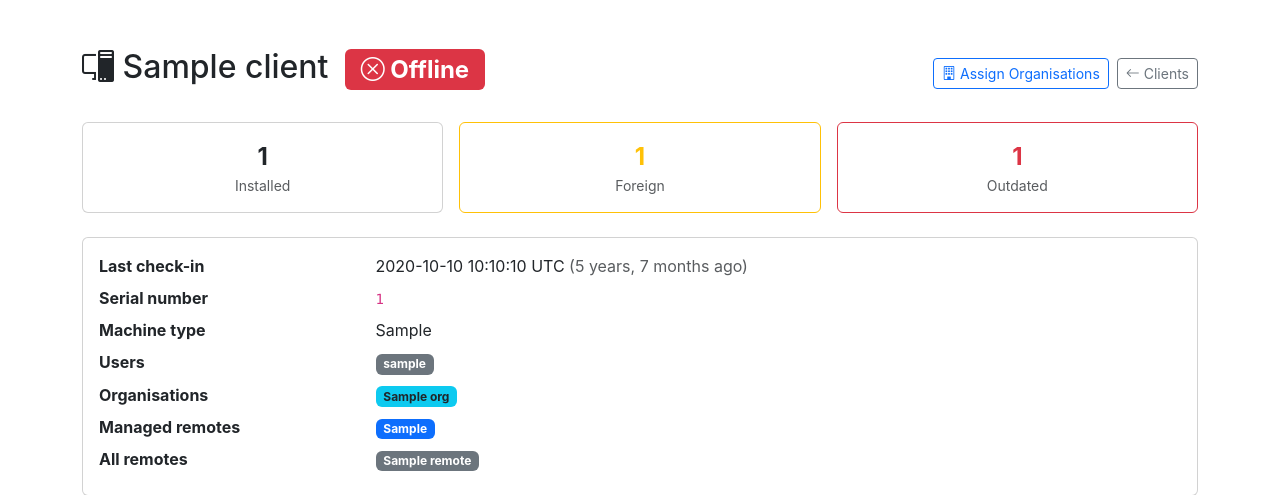
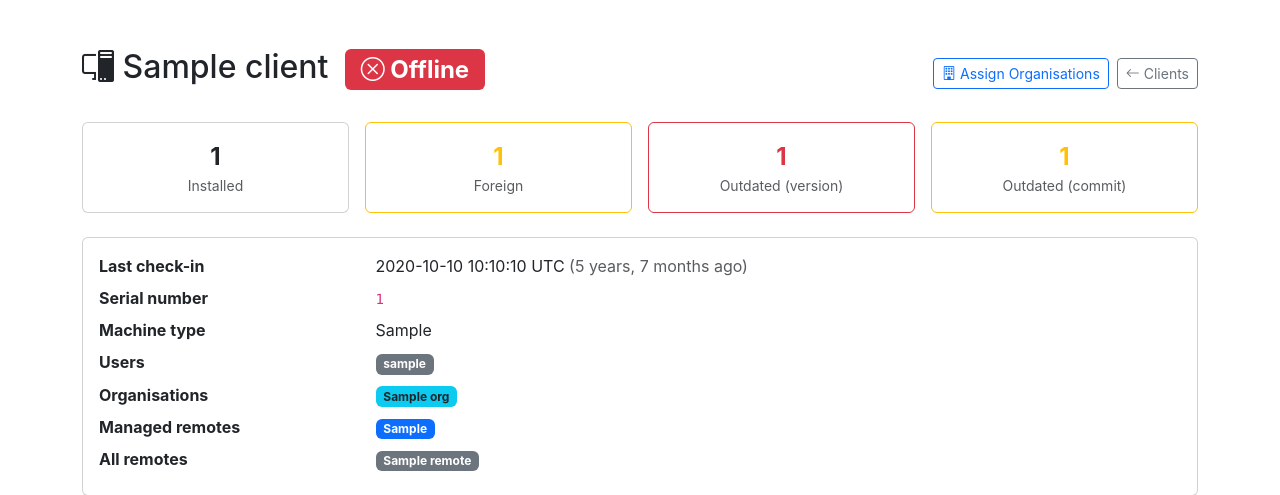
Before and after one commit to MrMEEE/flat-manager-django, a Django app: template templates/flatpak/client_detail.html in a window 1280 px wide. Shown: the top 495 px of the page. Run offline with Django 5.2, Linux system fonts and the light colour scheme; the template is opened without the code that fills it: most values are stand-ins (such as "Sample title", 1, 10 or a date in 2020).

Commit message:
feat: commit-based outdated detection in client detail view
ClientDetailView now detects packages that are outdated by OSTree commit
hash even when the version string is unchanged (common for external refs
like runtimes/SDKs that keep the same branch/version but get new commits).

Detection logic:
- Regular managed packages: compare client's 'commit' against the latest
  published Build.commit_hash for that package_id.
- External refs (runtimes/SDKs): compare client's 'commit' against
  ExternalRef.commit_hash, matched by (app_id, branch).  This works
  because all promotions use 'ostree pull-local' which preserves commit
  hashes across repos.

UI changes:
- Summary row split into 4 cards: Installed / Foreign / Outdated (version)
  / Outdated (commit).
- New 'Outdated (commit)' badge (yellow) distinct from the red version badge.
- Version cell shows client commit vs server commit (12-char truncated)
  when commit-outdated.
- client.status turns yellow when commit_outdated_count > 0.

```diff
--- a/templates/flatpak/client_detail.html
+++ b/templates/flatpak/client_detail.html
@@ -26,7 +26,7 @@
 
 <!-- Summary row -->
 <div class="row g-3 mb-4">
-    <div class="col-sm-4">
+    <div class="col-sm-3">
         <div class="card text-center">
             <div class="card-body py-3">
                 <div class="fs-4 fw-bold">{{ client.installed_count }}</div>
@@ -34,7 +34,7 @@
             </div>
         </div>
     </div>
-    <div class="col-sm-4">
+    <div class="col-sm-3">
         <div class="card text-center {% if client.foreign_count > 0 %}border-warning{% endif %}">
             <div class="card-body py-3">
                 <div class="fs-4 fw-bold {% if client.foreign_count > 0 %}text-warning{% endif %}">{{ client.foreign_count }}</div>
@@ -42,11 +42,19 @@
             </div>
         </div>
     </div>
-    <div class="col-sm-4">
+    <div class="col-sm-3">
         <div class="card text-center {% if client.outdated_count > 0 %}border-danger{% endif %}">
             <div class="card-body py-3">
                 <div class="fs-4 fw-bold {% if client.outdated_count > 0 %}text-danger{% endif %}">{{ client.outdated_count }}</div>
-                <div class="text-muted small">Outdated</div>
+                <div class="text-muted small">Outdated (version)</div>
+            </div>
+        </div>
+    </div>
+    <div class="col-sm-3">
+        <div class="card text-center {% if commit_outdated_count > 0 %}border-warning{% endif %}">
+            <div class="card-body py-3">
+                <div class="fs-4 fw-bold {% if commit_outdated_count > 0 %}text-warning{% endif %}">{{ commit_outdated_count }}</div>
+                <div class="text-muted small">Outdated (commit)</div>
             </div>
         </div>
     </div>
@@ -141,6 +149,8 @@
                     <td>
                         {% if pkg.pkg_status == 'outdated' %}
                         <span class="badge bg-danger"><i class="bi bi-arrow-up-circle"></i> Outdated</span>
+                        {% elif pkg.pkg_status == 'commit_outdated' %}
+                        <span class="badge bg-warning text-dark"><i class="bi bi-arrow-up-circle"></i> Outdated (commit)</span>
                         {% elif pkg.pkg_status == 'foreign' %}
                         <span class="badge bg-warning text-dark"><i class="bi bi-question-circle"></i> Foreign</span>
                         {% else %}
@@ -167,6 +177,9 @@
                         {% if pkg.pkg_status == 'outdated' %}
                         <i class="bi bi-arrow-right text-danger ms-1"></i>
                         <span class="text-danger fw-semibold">{{ pkg.new_version }}</span>
+                        {% elif pkg.pkg_status == 'commit_outdated' %}
+                        <br><small class="text-muted">client: <code>{{ pkg.commit|slice:":12" }}</code></small>
+                        <br><small class="text-warning">server: <code>{{ pkg.server_commit|slice:":12" }}</code></small>
                         {% endif %}
                     </td>
                     <td>{{ pkg.origin }}</td>
```
Also changed, not shown: apps/flatpak/views.py (+58 -11 lines).
